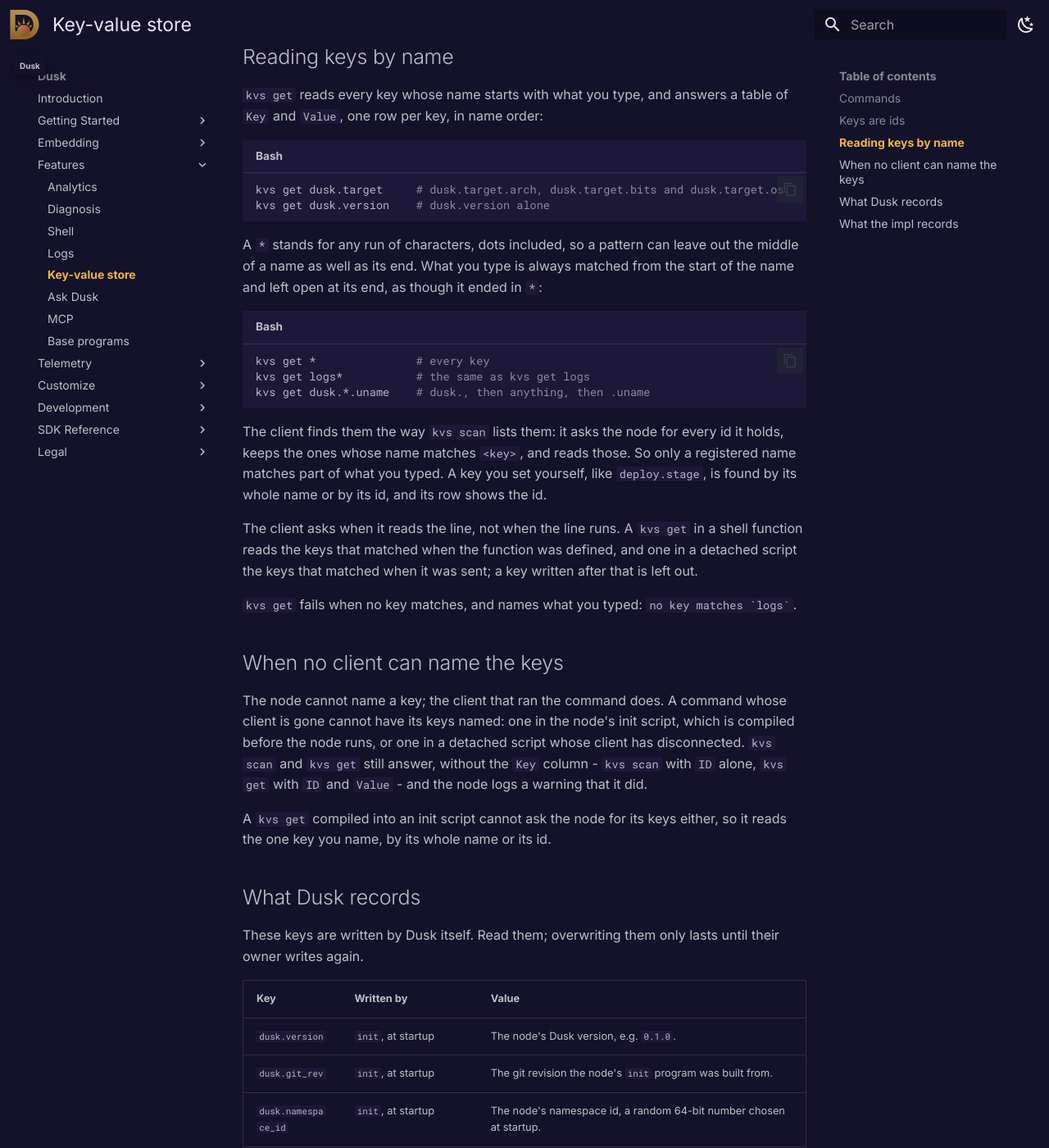
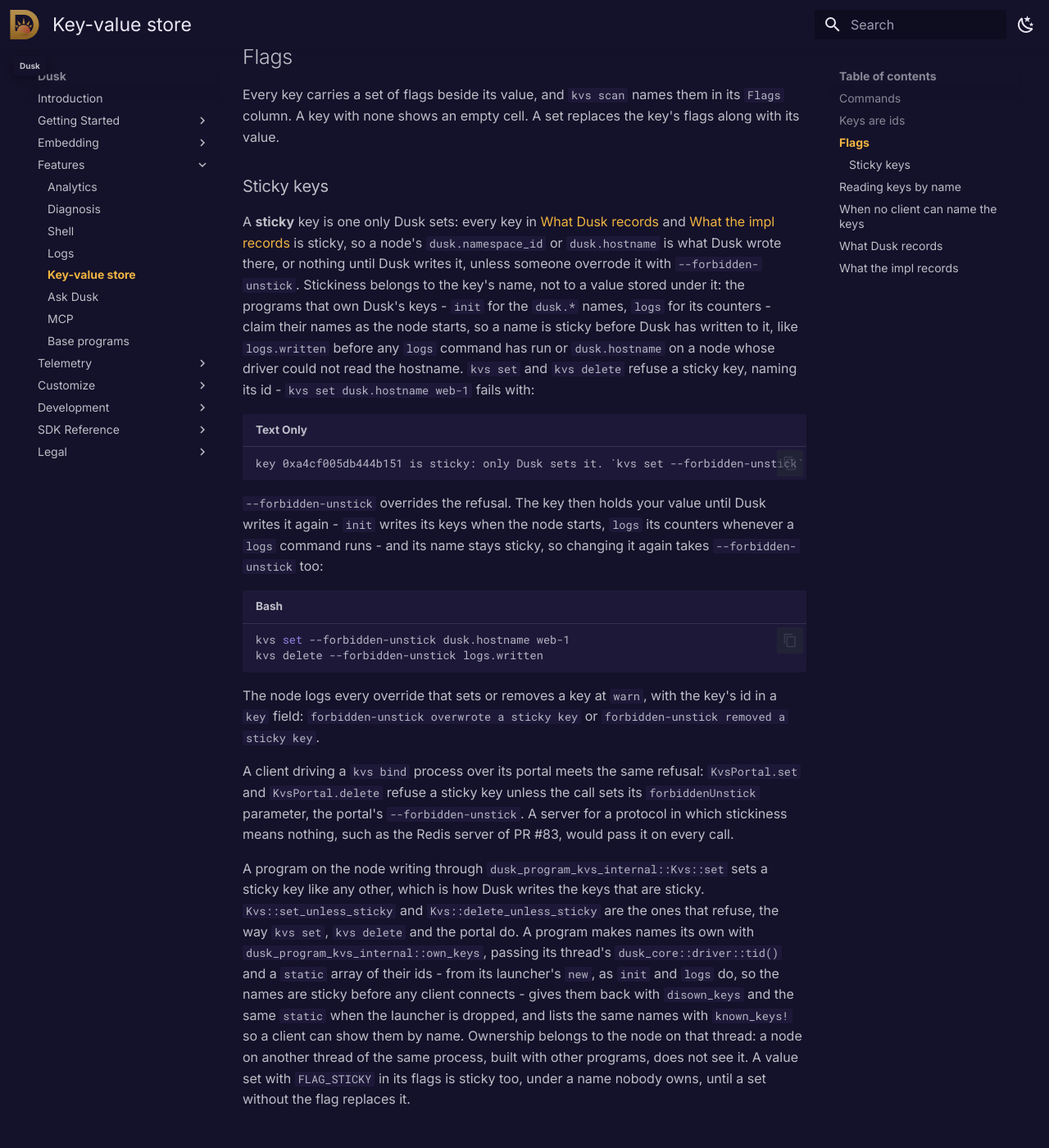
Before and after one commit to tomerze/dusk, an MkDocs documentation site: the page built from docs/docs/features/kvs.md, in a window 1280 px wide and 1400 px high, scrolled down 1501 px. Shown: the whole window at 82% size. Built offline with MkDocs 1.6.1 and Material for MkDocs 9.7.7, drawn with Linux system fonts in a browser that asks for light colours; comment, search, counter and statistics services are not loaded; some of the changed text lies outside the part shown.

Commit message:
Update docs for sticky kvs keys
The kvs page gains a Flags section: every key carries flags, kvs scan shows them, and sticky keys - every key dusk writes - are refused by kvs set and kvs delete without --forbidden-unstick and by the kvs bind portal without its forbiddenUnstick parameter, which a server for a protocol where stickiness means nothing, such as the Redis server of PR #83, would pass on every call, while programs on the node write them through Kvs::set freely. Stickiness belongs to the name, which init and logs own from their launchers, so a name is sticky before dusk writes it and stays sticky after an override; a program owns names with own_keys for the node on its thread until its launcher gives them back with disown_keys, and lists them for clients with known_keys!. The example error is the one a node built from this branch answers. The tables of keys dusk and the impl record say they are sticky, and the no-client scan names its two columns.

````diff
--- a/docs/docs/features/kvs.md
+++ b/docs/docs/features/kvs.md
@@ -18,7 +18,7 @@
 kvs set <key> <value>    # store <value> under <key>, replacing what was there
 kvs delete <key>         # remove <key>; prints whether it was there
 kvs exists <key>         # print whether <key> is there
-kvs scan                 # list every key
+kvs scan                 # list every key, with its flags
 ```
 
 A value typed at the prompt is stored as a string. Values written by programs
@@ -40,15 +40,16 @@
 impl, not by a program, and `init` registers their names, so `kvs scan` shows
 them by name too.
 
-`kvs scan` is how you see them. Each row is a key's name and the id it hashes
-to, and a key no program registered a name for shows as its id:
+`kvs scan` is how you see them. Each row is a key's name, the id it hashes
+to and the key's [flags](#flags), and a key no program registered a name for
+shows as its id:
 
 ```console
 > kvs scan
- Key                 ID
- dusk.namespace_id   0x356cac24ff2e7205
- dusk.git_rev        0x73f97df9dc6dba02
- dusk.version        0x7520055bd5de6ac4
+ Key                 ID                  Flags
+ dusk.namespace_id   0x356cac24ff2e7205  sticky
+ dusk.git_rev        0x73f97df9dc6dba02  sticky
+ dusk.version        0x7520055bd5de6ac4  sticky
  0xbc316f8a9c3bae10  0xbc316f8a9c3bae10
 ```
 
@@ -62,6 +63,65 @@
 
 Two different names can hash to the same id. It is unlikely, and if it happens
 the two names silently share one entry.
+
+## Flags
+
+Every key carries a set of flags beside its value, and `kvs scan` names them in
+its `Flags` column. A key with none shows an empty cell. A set replaces the
+key's flags along with its value.
+
+### Sticky keys
+
+A **sticky** key is one only Dusk sets: every key in
+[What Dusk records](#what-dusk-records) and
+[What the impl records](#what-the-impl-records) is sticky, so a node's
+`dusk.namespace_id` or `dusk.hostname` is what Dusk wrote there, or nothing
+until Dusk writes it, unless someone overrode it with `--forbidden-unstick`.
+Stickiness belongs to the key's name, not to a value stored under it: the
+programs that own Dusk's keys - `init` for the `dusk.*` names, `logs` for its
+counters - claim their names as the node starts, so a name is sticky before Dusk
+has written to it, like `logs.written` before any `logs` command has run or
+`dusk.hostname` on a node whose driver could not read the hostname. `kvs set`
+and `kvs delete` refuse a sticky key, naming its id -
+`kvs set dusk.hostname web-1` fails with:
+
+```text
+key 0xa4cf005db444b151 is sticky: only Dusk sets it. `kvs set --forbidden-unstick` sets it anyway
+```
+
+`--forbidden-unstick` overrides the refusal. The key then holds your value until
+Dusk writes it again - `init` writes its keys when the node starts, `logs` its
+counters whenever a `logs` command runs - and its name stays sticky, so changing
+it again takes `--forbidden-unstick` too:
+
+```sh
+kvs set --forbidden-unstick dusk.hostname web-1
+kvs delete --forbidden-unstick logs.written
+```
+
+The node logs every override that sets or removes a key at `warn`, with the
+key's id in a `key` field: `forbidden-unstick overwrote a sticky key` or
+`forbidden-unstick removed a sticky key`.
+
+A client driving a `kvs bind` process over its portal meets the same refusal:
+`KvsPortal.set` and `KvsPortal.delete` refuse a sticky key unless the call sets
+its `forbiddenUnstick` parameter, the portal's `--forbidden-unstick`. A server
+for a protocol in which stickiness means nothing, such as the Redis server of
+PR #83, would pass it on every call.
+
+A program on the node writing through `dusk_program_kvs_internal::Kvs::set` sets a
+sticky key like any other, which is how Dusk writes the keys that are sticky.
+`Kvs::set_unless_sticky` and `Kvs::delete_unless_sticky` are the ones that
+refuse, the way `kvs set`, `kvs delete` and the portal do. A program makes names
+its own with `dusk_program_kvs_internal::own_keys`, passing its thread's
+`dusk_core::driver::tid()` and a `static` array of their ids - from its
+launcher's `new`, as `init` and `logs` do, so the names are sticky before any
+client connects - gives them back with `disown_keys` and the same `static` when
+the launcher is dropped, and lists the same names with `known_keys!` so a client
+can show them by name. Ownership belongs to the node on that thread: a node on
+another thread of the same process, built with other programs, does not see it.
+A value set with `FLAG_STICKY` in its flags is sticky too, under a name nobody
+owns, until a set without the flag replaces it.
 
 ## Reading keys by name
 
@@ -103,7 +163,7 @@
 whose client is gone cannot have its keys named: one in the node's init script,
 which is compiled before the node runs, or one in a detached script whose client
 has disconnected. `kvs scan` and `kvs get` still answer, without the `Key`
-column - `kvs scan` with `ID` alone, `kvs get` with `ID` and `Value` - and the
+column - `kvs scan` with `ID` and `Flags`, `kvs get` with `ID` and `Value` - and the
 node logs a warning that it did.
 
 A `kvs get` compiled into an init script cannot ask the node for its keys
@@ -111,8 +171,9 @@
 
 ## What Dusk records
 
-These keys are written by Dusk itself. Read them; overwriting them only lasts
-until their owner writes again.
+These keys are written by Dusk itself, and they are [sticky](#sticky-keys):
+`kvs set` and `kvs delete` refuse them. Overwriting one with
+`--forbidden-unstick` only lasts until its owner writes it again.
 
 | Key | Written by | Value |
 |-----|------------|-------|
@@ -143,7 +204,8 @@
 ## What the impl records
 
 The [impl](../getting-started/concepts/drivers-and-impls.md) writes these keys
-once, as the node starts, before `init` runs. The store only lives while something
+once, as the node starts, before `init` runs, and they are
+[sticky](#sticky-keys). The store only lives while something
 holds it, so the impl moves its `Arc<Kvs>` into the launcher-set closure it hands
 `dusk_core::init::init`, which keeps that closure for as long as the namespace's
 launcher set is registered; an impl that drops the store instead loses these keys
````
